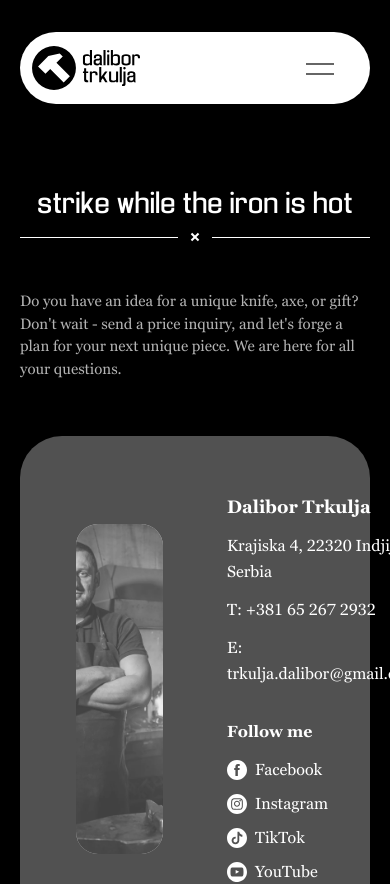
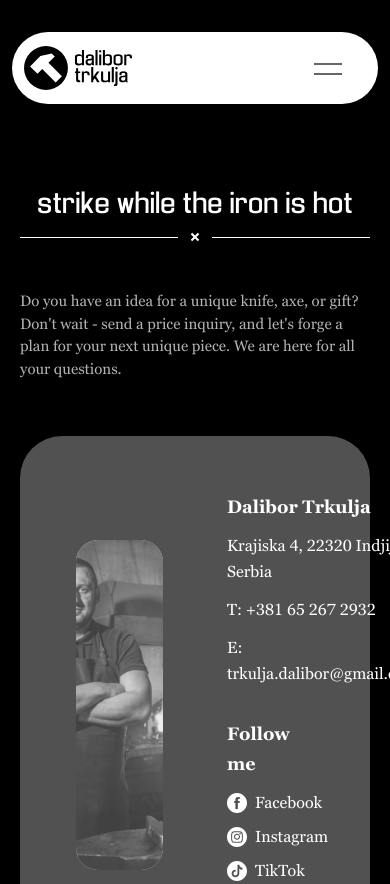
Before and after one commit to adamovic6666/trkulja, a Next.js app: page /contact in a window 390 px wide. Shown: the top 884 px of the page. Built offline with nearby package versions, Linux system fonts and the light colour scheme.

Commit message:
fix nav width, card padding and font sizes

```diff
--- a/app/(en)/page.tsx
+++ b/app/(en)/page.tsx
@@ -71,7 +71,7 @@ export default function HomePage() {
             />
             <div className="grid content-center gap-6 px-14 py-6 max-md:justify-items-center max-md:px-4 max-md:pb-6 max-md:pt-5 max-md:text-center">
               <h3
-                className={`${styles.uiText} m-0 text-[clamp(24px,2.4vw,28px)] leading-tight max-w-[220px] md:max-w-none`}
+                className={`${styles.uiText} m-0 text-[28px] leading-tight max-w-[220px] md:max-w-none`}
               >
                 {t.ctaTitle}
               </h3>
@@ -104,7 +104,7 @@ export default function HomePage() {
             />
             <div className="grid content-center gap-7 px-14 py-10 max-md:justify-items-center max-md:px-6 max-md:py-8 max-md:text-center">
               <h3
-                className={`${styles.uiText} m-0 text-[clamp(24px,2.5vw,34px)] leading-tight`}
+                className={`${styles.uiText} m-0 text-[clamp(28px,2.5vw,34px)] leading-tight`}
               >
                 {t.videoTitle}
               </h3>
--- a/app/MobileMenu.tsx
+++ b/app/MobileMenu.tsx
@@ -42,8 +42,8 @@ export function MobileMenu({ locale }: { locale: Locale }) {
 
   return (
     <div
-      className={`site-header fixed left-1/2 top-8 z-40 hidden w-[min(750px,calc(100vw-40px))] -translate-x-1/2 overflow-hidden rounded-[36px] bg-white font-enigma font-normal lowercase text-black shadow-[0_10px_35px_rgba(0,0,0,.18)] transition-[height] duration-[600ms] ease-[cubic-bezier(.65,0,.35,1)] max-md:block ${
-        isOpen ? "h-[min(720px,calc(100dvh-56px))]" : "h-[72px]"
+      className={`site-header fixed left-1/2 top-8 z-40 hidden w-[min(750px,calc(100vw-24px))] -translate-x-1/2 overflow-hidden rounded-[36px] bg-white font-enigma font-normal lowercase text-black shadow-[0_10px_35px_rgba(0,0,0,.18)] transition-[height] duration-[600ms] ease-[cubic-bezier(.65,0,.35,1)] max-md:block ${
+        isOpen ? "h-[min(720px,calc(100dvh-25dvh))]" : "h-[72px]"
       }`}
       id={menuId}
     >
--- a/app/components.tsx
+++ b/app/components.tsx
@@ -115,7 +115,7 @@ export function CategoryGrid({ locale }: { locale: Locale }) {
             src={category.thumb}
             alt=""
           />
-          <span className="block px-1 pt-8 pb-6 text-[clamp(24px,2.4vw,28px)] leading-none">
+          <span className="block px-1 pt-8 pb-8 md:pb-6 text-[28px] leading-none">
             {copy[locale].categories[category.slug]}
           </span>
         </Link>
@@ -175,7 +175,7 @@ export function ContactDetails({ locale }: { locale: Locale }) {
         </p>
       </div>
       <div className="mt-8 grid gap-2">
-        <h4 className="mb-1 md:text-[18px] font-bold">{t.follow}</h4>
+        <h4 className="mb-1 text-[18px] font-bold">{t.follow}</h4>
         <SocialRow
           href={site.socials.facebook}
           icon="facebook"
--- a/app/data.ts
+++ b/app/data.ts
@@ -152,7 +152,7 @@ export const copy = {
     },
   },
   sr: {
-    nav: { story: "o meni", work: "proizvodi", contact: "kontakt" },
+    nav: { story: "moja priča", work: "moji proizvodi", contact: "kontakt" },
     homeTitle: "moja priča",
     workTitle: "moji proizvodi",
     heroSignature: "kovanje",
--- a/app/sr/page.tsx
+++ b/app/sr/page.tsx
@@ -70,9 +70,7 @@ export default function SerbianHomePage() {
               alt="Dalibor Trkulja"
             />
             <div className="grid content-center gap-6 px-14 py-6 max-md:justify-items-center max-md:px-4 max-md:pb-6 max-md:pt-5 max-md:text-center">
-              <h3
-                className={`${styles.uiText} m-0 text-[clamp(24px,2.4vw,28px)] leading-tight`}
-              >
+              <h3 className={`${styles.uiText} m-0 text-[28px] leading-tight`}>
                 {t.ctaTitle}
               </h3>
               <a
@@ -104,7 +102,7 @@ export default function SerbianHomePage() {
             />
             <div className="grid content-center gap-7 px-14 py-10 max-md:justify-items-center max-md:px-6 max-md:py-8 max-md:text-center">
               <h3
-                className={`${styles.uiText} m-0 text-[clamp(24px,2.5vw,34px)] leading-tight`}
+                className={`${styles.uiText} m-0 text-[clamp(28px,2.5vw,34px)] leading-tight`}
               >
                 {t.videoTitle}
               </h3>
```
